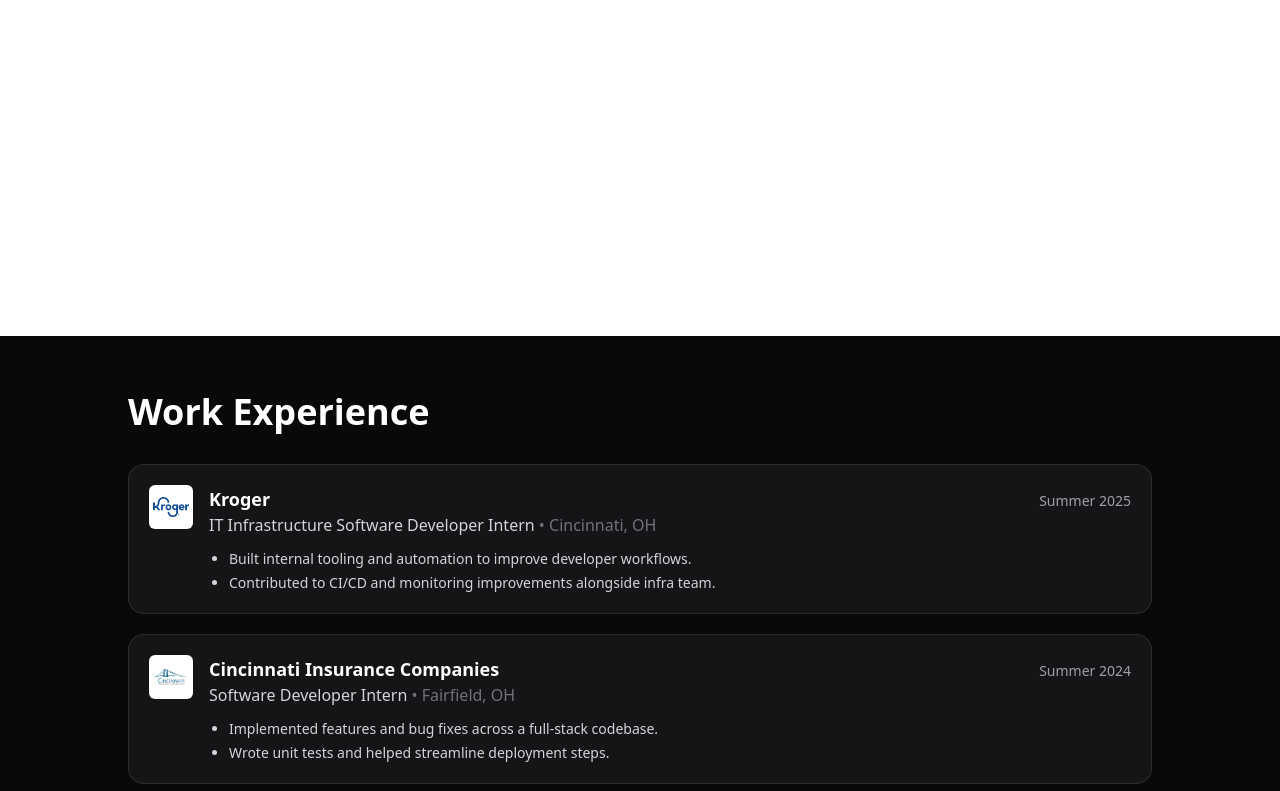
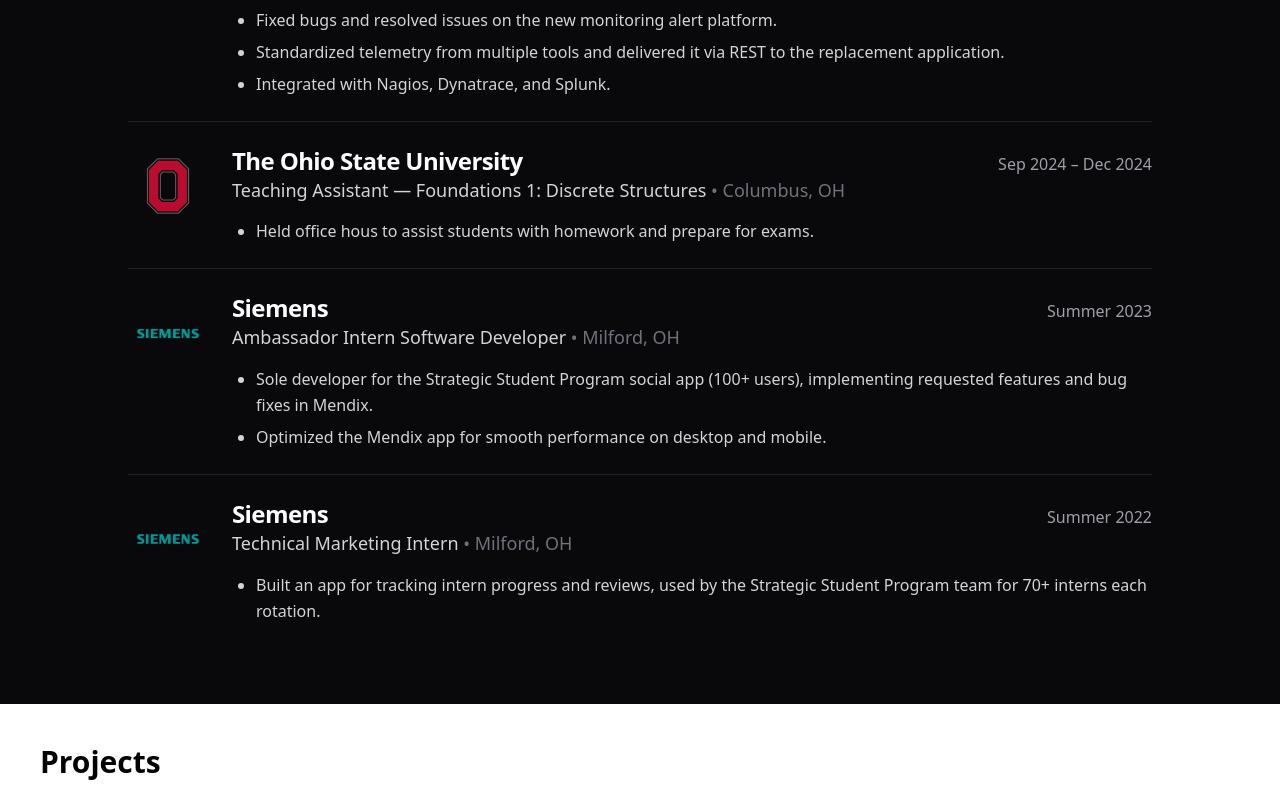
Before and after one commit to KyleWhite22/Portfolio, a React (Vite) app in the folder client/: page / in a window 1280 px wide. Shown: the part 1329-2120 px from the top of the page. Built offline with nearby package versions, Linux system fonts and the light colour scheme.

Commit message:
updated seciton formatting

```diff
--- a/client/src/components/Education.tsx
+++ b/client/src/components/Education.tsx
@@ -1,6 +1,6 @@
 // src/pages/Education.tsx
 import React from "react";
-import osuLogo from "../assets/osuLogo.png";
+import osuLogo from "../assets/ohioStateLogo.png";
 // import someOtherLogo from "../assets/someOtherLogo.png";
 
 type EducationItem = {
@@ -30,16 +30,16 @@ const education: EducationItem[] = [
     logoAlt: "Ohio State University logo",
     link: "https://www.osu.edu/",
   },
-  // {
-  //   school: "Your Previous School",
-  //   degree: "Your Degree or Program",
-  //   dates: "2019 – 2023",
-  //   location: "City, State",
-  //   bullets: ["Honors...", "Activities..."],
-  //   logoSrc: someOtherLogo,
-  //   logoAlt: "School logo",
-  //   link: "https://example.edu/",
-  // },
+   {
+     school: "Your Previous School",
+     degree: "Your Degree or Program",
+   dates: "2019 – 2023",
+    location: "City, State",
+    bullets: ["Honors...", "Activities..."],
+    logoSrc: osuLogo,
+    logoAlt: "School logo",
+    link: "https://example.edu/",
+  },
 ];
 
 function EducationCard({
--- a/client/src/components/Work.tsx
+++ b/client/src/components/Work.tsx
@@ -2,7 +2,8 @@
 import React from "react";
 import krogerLogo from "../assets/krogerLogo.png";
 import cincinnatiLogo from "../assets/cincinnatiLogo.png";
-// import siemensLogo from "../assets/siemensLogo.png"; // example
+import siemensLogo from "../assets/siemensLogo.png"; // add this asset
+import osuLogo from "../assets/ohioStateLogo.png";
 
 type WorkItem = {
   company: string;
@@ -12,18 +13,18 @@ type WorkItem = {
   bullets?: string[];
   logoSrc?: string;
   logoAlt?: string;
-  link?: string; // optional company link
+  link?: string;
 };
 
 const work: WorkItem[] = [
   {
     company: "Kroger",
-    role: "IT Infrastructure Software Developer Intern",
+    role: "Software Developer Intern — Locations & Geospatial",
     dates: "Summer 2025",
     location: "Cincinnati, OH",
     bullets: [
-      "Built internal tooling and automation to improve developer workflows.",
-      "Contributed to CI/CD and monitoring improvements alongside infra team.",
+      "Raised unit test coverage to ≥90% across Locations & Geospatial service repositories.",
+      "Added CI/CD pipeline checks to enforce ≥90% coverage on every PR and main-branch merge.",
     ],
     logoSrc: krogerLogo,
     logoAlt: "Kroger logo",
@@ -31,30 +32,60 @@ const work: WorkItem[] = [
   },
   {
     company: "Cincinnati Insurance Companies",
-    role: "Software Developer Intern",
-    dates: "Summer 2024",
+    role: "IT Infrastructure Developer Intern",
+    dates: "Summer 2024 (Full-time); Spring 2025 & Fall 2025 (Part-time)",
     location: "Fairfield, OH",
     bullets: [
-      "Implemented features and bug fixes across a full-stack codebase.",
-      "Wrote unit tests and helped streamline deployment steps.",
+      "Developed scripts using Python, PowerShell, and C# for the IT Infrastructure team’s BMC TrueSight monitoring replacement.",
+      "Fixed bugs and resolved issues on the new monitoring alert platform.",
+      "Standardized telemetry from multiple tools and delivered it via REST to the replacement application.",
+      "Integrated with Nagios, Dynatrace, and Splunk.",
     ],
     logoSrc: cincinnatiLogo,
     logoAlt: "Cincinnati Insurance Companies logo",
     link: "https://www.cinfin.com/",
   },
-  // {
-  //   company: "Siemens",
-  //   role: "Software Intern",
-  //   dates: "2023–2024",
-  //   location: "—",
-  //   bullets: ["Add your bullet points here."],
-  //   logoSrc: siemensLogo,
-  //   logoAlt: "Siemens logo",
-  //   link: "https://www.siemens.com/",
-  // },
+  {
+    company: "The Ohio State University",
+    role: "Teaching Assistant — Foundations 1: Discrete Structures",
+    dates: "Sep 2024 – Dec 2024",
+    location: "Columbus, OH",
+    bullets: [
+      "Held office hous to assist students with homework and prepare for exams."
+    ],
+    logoSrc: osuLogo,
+    logoAlt: "Ohio State logo",
+    link: "https://cse.osu.edu/"
+  },
+  // --- Siemens entries ---
+  {
+    company: "Siemens",
+    role: "Ambassador Intern Software Developer",
+    dates: "Summer 2023",
+    location: "Milford, OH",
+    bullets: [
+      "Sole developer for the Strategic Student Program social app (100+ users), implementing requested features and bug fixes in Mendix.",
+      "Optimized the Mendix app for smooth performance on desktop and mobile.",
+    ],
+    logoSrc: siemensLogo,
+    logoAlt: "Siemens logo",
+    link: "https://www.siemens.com/",
+  },
+  {
+    company: "Siemens",
+    role: "Technical Marketing Intern",
+    dates: "Summer 2022",
+    location: "Milford, OH",
+    bullets: [
+      "Built an app for tracking intern progress and reviews, used by the Strategic Student Program team for 70+ interns each rotation.",
+    ],
+    logoSrc: siemensLogo,
+    logoAlt: "Siemens logo",
+    link: "https://www.siemens.com/",
+  }
 ];
 
-function WorkCard({
+function WorkRow({
   company,
   role,
   dates,
@@ -65,24 +96,23 @@ function WorkCard({
   link,
 }: WorkItem) {
   return (
-    <li className="rounded-2xl border border-white/10 bg-white/5 p-4 md:p-5">
-      {/* Header: logo to the left of the company name */}
-      <div className="flex items-start gap-3 md:gap-4">
+    <li className="py-5 md:py-6 border-b border-white/10 last:border-b-0">
+      <div className="flex items-start gap-5 md:gap-6">
         {logoSrc ? (
           <img
             src={logoSrc}
             alt={logoAlt || `${company} logo`}
-            className="h-9 w-9 md:h-11 md:w-11 rounded-md object-contain bg-white p-1"
+            className="h-16 w-16 md:h-20 md:w-20 object-contain shrink-0"
           />
         ) : (
-          <div className="h-9 w-9 md:h-11 md:w-11 rounded-md bg-white/10 flex items-center justify-center text-xs text-white/70">
+          <div className="h-16 w-16 md:h-20 md:w-20 shrink-0 rounded-md bg-white/10 flex items-center justify-center text-base text-white/70">
             {company[0]}
           </div>
         )}
 
-        <div className="flex-1">
+        <div className="flex-1 min-w-0">
           <div className="flex flex-wrap items-baseline justify-between gap-x-3 gap-y-1">
-            <h3 className="text-base md:text-lg font-semibold">
+            <h3 className="text-lg md:text-2xl font-semibold leading-tight truncate tracking-tight">
               {link ? (
                 <a
                   href={link}
@@ -96,14 +126,16 @@ function WorkCard({
                 company
               )}
             </h3>
-            <span className="text-xs md:text-sm text-zinc-400">{dates}</span>
+            <span className="text-sm md:text-base text-zinc-400">{dates}</span>
           </div>
-          <div className="text-sm md:text-base text-zinc-300">
+
+          <div className="text-base md:text-lg text-zinc-300 leading-snug mt-0.5">
             {role}
             {location ? <span className="text-zinc-500"> • {location}</span> : null}
           </div>
+
           {bullets?.length ? (
-            <ul className="mt-3 list-disc space-y-1 pl-5 text-sm text-zinc-300">
+            <ul className="mt-3 md:mt-4 list-disc space-y-1.5 pl-5 md:pl-6 text-[15px] md:text-base leading-relaxed text-zinc-300">
               {bullets.map((b, i) => (
                 <li key={i}>{b}</li>
               ))}
@@ -120,16 +152,19 @@ export default function Work() {
     <section
       id="work"
       aria-labelledby="work-heading"
-      className="bg-zinc-950 text-white px-4 md:px-8 py-10 md:py-14 scroll-mt-24"
+      className="bg-zinc-950 text-white px-4 md:px-8 py-10 md:py-14 scroll-mt-24 text-[16px] md:text-[17px]"
     >
       <div className="mx-auto w-full max-w-5xl">
-        <h2 id="work-heading" className="text-3xl md:text-4xl font-bold mb-6 md:mb-8">
+        <h2
+          id="work-heading"
+          className="text-4xl md:text-5xl font-bold mb-6 md:mb-8 tracking-tight"
+        >
           Work Experience
         </h2>
 
-        <ol className="space-y-4 md:space-y-5">
+        <ol>
           {work.map((w, idx) => (
-            <WorkCard key={`${w.company}-${idx}`} {...w} />
+            <WorkRow key={`${w.company}-${idx}`} {...w} />
           ))}
         </ol>
       </div>
--- a/client/src/pages/Home.tsx
+++ b/client/src/pages/Home.tsx
@@ -9,8 +9,8 @@ export default function Home() {
   return (
     <div className="w-full">
       <Hero />
+        <Work />
       <Projects />
-     <Work />
      <Education />
      <Skills />
     </div>
```
Also changed, not shown: client/src/assets/ohioStateLogo.png (added), client/src/assets/osuLogo.png (deleted).
